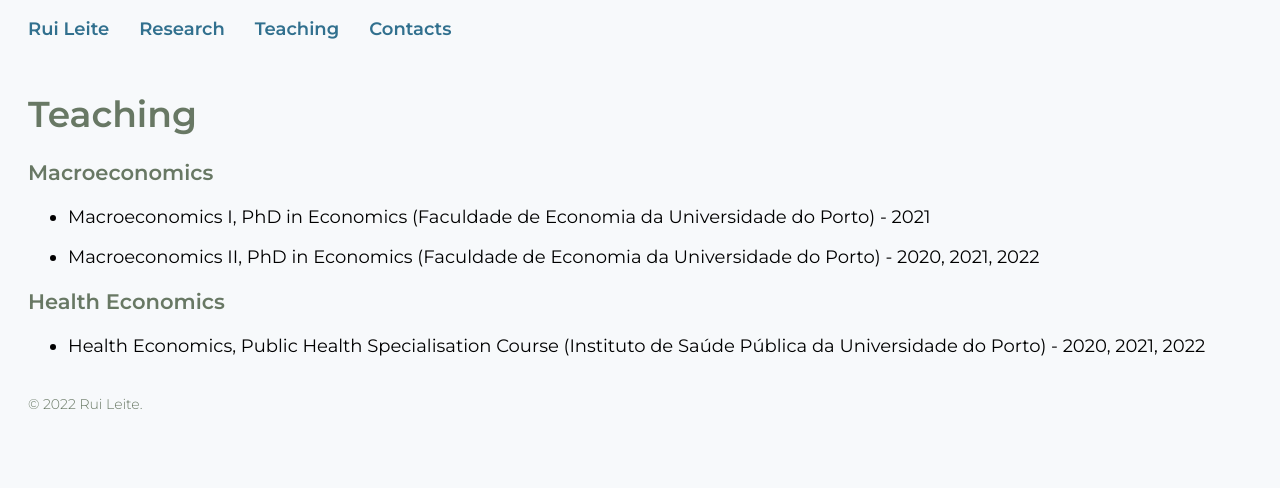
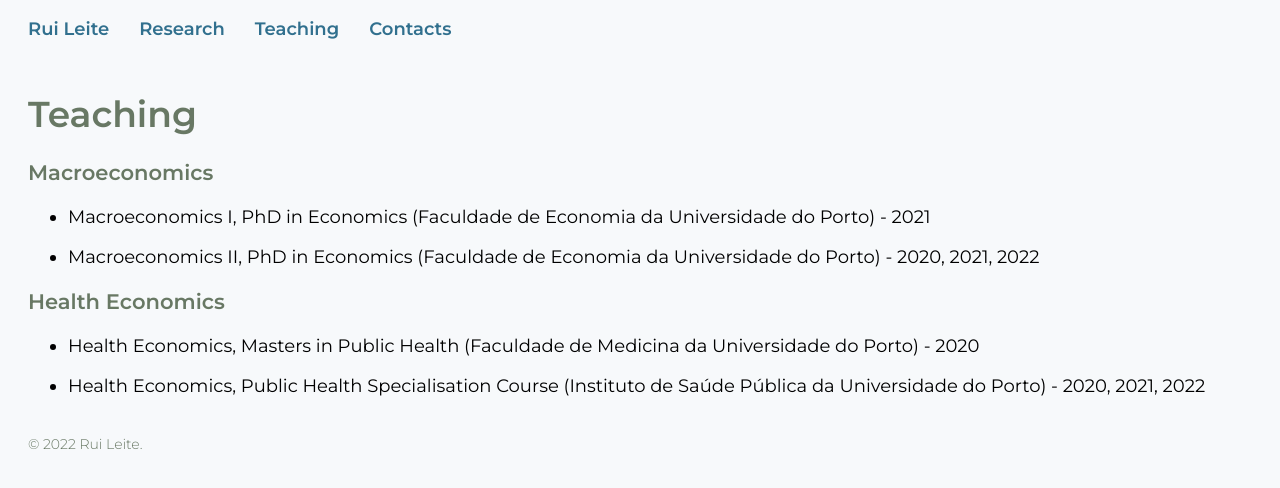
Before and after one commit to rmleite/rmleite.github.io, a Jekyll site: the page built from teaching.md, in a window 1280 px wide. Shown: the top 488 px of the page. Built offline with Jekyll 4.4.1, drawn with Linux system fonts in a browser that asks for light colours; our own code applies the rules of GitHub Pages for plain Markdown files; part of the change alters nothing that is shown.

Commit message:
Update teaching and add analytics

```diff
--- a/_layouts/default.html
+++ b/_layouts/default.html
@@ -4,6 +4,13 @@
   <meta charset="UTF-8">
   <meta name="viewport" content="width=device-width, initial-scale=1.0">
   <link rel="stylesheet" href="{{ base_path }}/assets/css/main.css">
+  <script>
+  window.dataLayer = window.dataLayer || [];
+  function gtag(){dataLayer.push(arguments);}
+  gtag('js', new Date());
+
+  gtag('config', 'G-HSXEJMEBXS');
+  </script>
 </head>
 
 <body>
--- a/teaching.md
+++ b/teaching.md
@@ -10,4 +10,6 @@ permalink: /teaching/
 - Macroeconomics II, PhD in Economics (Faculdade de Economia da Universidade do Porto) - 2020, 2021, 2022
 
 ### Health Economics
+- Health Economics, Masters in Public Health (Faculdade de Medicina da Universidade do Porto) - 2020
+
 - Health Economics, Public Health Specialisation Course (Instituto de Saúde Pública da Universidade do Porto) - 2020, 2021, 2022
```
